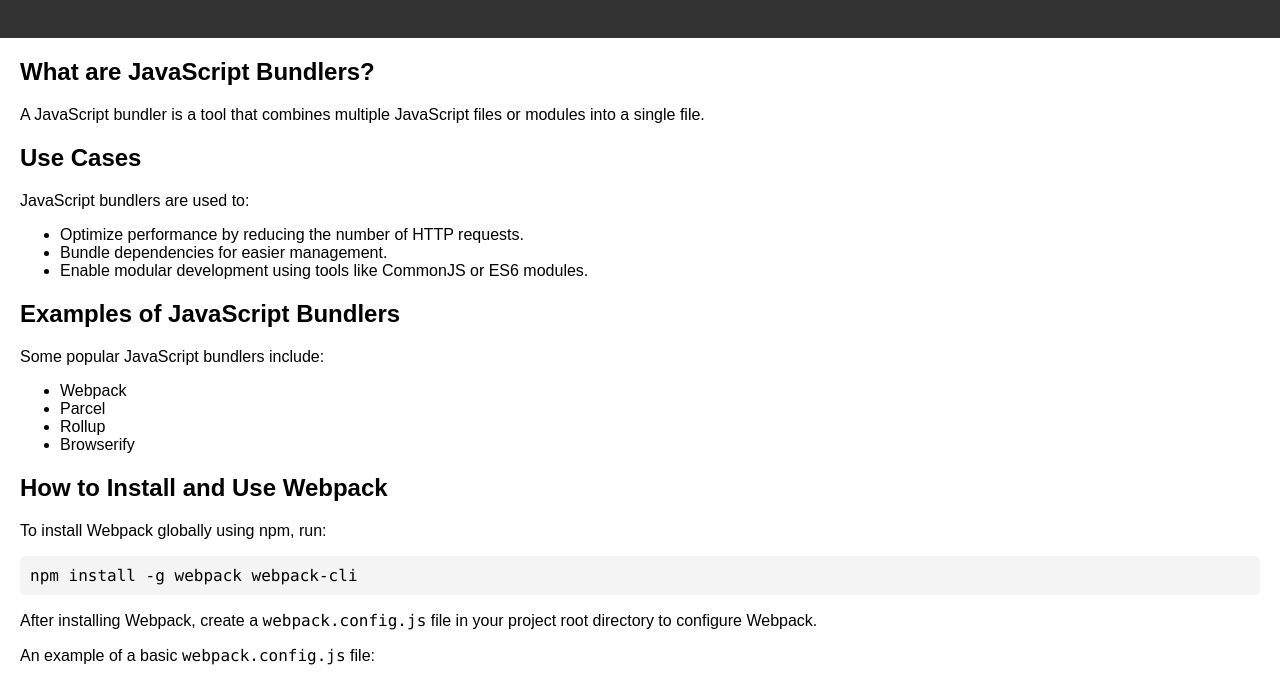
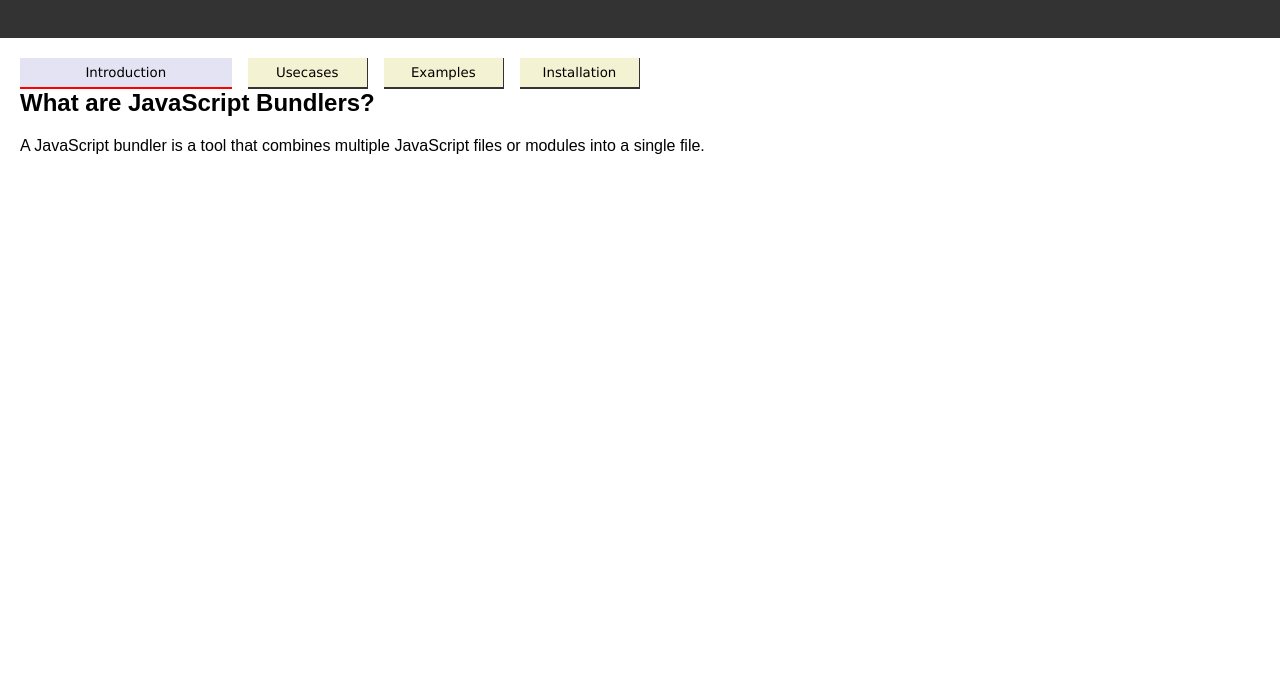
Before and after one commit to PydraxAlpta/bundlers-demo, a website built with webpack: page src/index.html in a window 1280 px wide. Shown: the part 60-738 px from the top of the page. Built offline with nearby package versions, Linux system fonts and the light colour scheme.

Commit message:
added html plugins and working code

```diff
--- a/package.json
+++ b/package.json
@@ -22,5 +22,11 @@
     "webpack": "^5.90.3",
     "webpack-cli": "^5.1.4",
     "webpack-dev-server": "^5.0.4"
+  },
+  "devDependencies": {
+    "css-loader": "^6.10.0",
+    "html-webpack-plugin": "^5.6.0",
+    "sass-loader": "^14.1.1",
+    "style-loader": "^3.3.4"
   }
 }
--- /dev/null
+++ b/src/code-example.js
@@ -0,0 +1,16 @@
+// @ts-check
+const codeExample = `const path = require('path');
+module.exports = {
+    entry: './src/index.js',
+    output: {
+        path: path.resolve(__dirname, 'dist'),
+        filename: 'bundle.js'
+    }
+};`;
+
+/** @param {HTMLElement | null} webpackExamplePre */
+export function insertExample(webpackExamplePre) {
+  const codeEl = document.createElement("code");
+  codeEl.innerText = codeExample;
+  webpackExamplePre?.appendChild(codeEl);
+}
--- a/src/index.html
+++ b/src/index.html
@@ -1,19 +1,27 @@
 <!DOCTYPE html>
 <html lang="en">
   <head>
-    <meta charset="UTF-8">
-    <meta name="viewport" content="width=device-width, initial-scale=1.0">
+    <meta charset="UTF-8" />
+    <meta name="viewport" content="width=device-width, initial-scale=1.0" />
     <title>JavaScript Bundlers</title>
-    <link rel="stylesheet" href="styles.css">
   </head>
   <body>
     <header>
       <h1>JavaScript Bundlers</h1>
     </header>
     <main>
+      <nav id="nav-bar">
+        <button class="nav-btn" data-target="introduction">Introduction</button>
+        <button class="nav-btn" data-target="usecases">Usecases</button>
+        <button class="nav-btn" data-target="examples">Examples</button>
+        <button class="nav-btn" data-target="webpack">Installation</button>
+      </nav>
       <section id="introduction">
         <h2>What are JavaScript Bundlers?</h2>
-            <p>A JavaScript bundler is a tool that combines multiple JavaScript files or modules into a single file.</p>
+        <p>
+          A JavaScript bundler is a tool that combines multiple JavaScript files
+          or modules into a single file.
+        </p>
       </section>
       <section id="usecases">
         <h2>Use Cases</h2>
@@ -21,7 +29,9 @@
         <ul>
           <li>Optimize performance by reducing the number of HTTP requests.</li>
           <li>Bundle dependencies for easier management.</li>
-                <li>Enable modular development using tools like CommonJS or ES6 modules.</li>
+          <li>
+            Enable modular development using tools like CommonJS or ES6 modules.
+          </li>
         </ul>
       </section>
       <section id="examples">
@@ -38,21 +48,15 @@
         <h2>How to Install and Use Webpack</h2>
         <p>To install Webpack globally using npm, run:</p>
         <pre><code>npm install -g webpack webpack-cli</code></pre>
-            <p>After installing Webpack, create a <code>webpack.config.js</code> file in your project root directory to configure Webpack.</p>
+        <p>
+          After installing Webpack, create a <code>webpack.config.js</code> file
+          in your project root directory to configure Webpack.
+        </p>
         <p>An example of a basic <code>webpack.config.js</code> file:</p>
-            <pre><code>const path = require('path');
-
-module.exports = {
-    entry: './src/index.js',
-    output: {
-        path: path.resolve(__dirname, 'dist'),
-        filename: 'bundle.js'
-    }
-};</code></pre>
+        <pre id="webpack-example"></pre>
         <p>Finally, run Webpack to bundle your JavaScript files:</p>
         <pre><code>webpack</code></pre>
       </section>
     </main>
-    <script src="index.js"></script>
   </body>
 </html>
--- a/src/index.js
+++ b/src/index.js
@@ -1 +1,11 @@
-// Code here
+// @ts-check
+import "./styles.css";
+import { insertExample } from "./code-example";
+import { handleNavigation } from "./navigation";
+
+window.onload = () => {
+  const webpackExamplePre = document.getElementById("webpack-example");
+  insertExample(webpackExamplePre);
+  const navbar = document.getElementById("nav-bar");
+  handleNavigation(navbar);
+};
--- /dev/null
+++ b/src/navigation.js
@@ -0,0 +1,34 @@
+// @ts-check
+/** @param {HTMLElement | null} navbar */
+export function handleNavigation(navbar) {
+  if (!navbar) {
+    return;
+  }
+  const buttons = navbar.querySelectorAll("button");
+  const ids = Array.from(buttons).map((button) =>
+    button.getAttribute("data-target")
+  );
+  const elements = ids.map((id) => (id ? document.getElementById(id) : null));
+
+  /** @param {number} idx */
+  function toggleElement(idx) {
+    for (let i = 0; i < buttons.length; ++i) {
+      const button = buttons[i];
+      const el = elements[i];
+      if (i === idx) {
+        button?.classList.add("active");
+        el?.classList.remove("hidden");
+      } else {
+        button?.classList.remove("active");
+        el?.classList.add("hidden");
+      }
+    }
+  }
+
+  buttons.forEach((button, idx) => {
+    button?.addEventListener("click", () => {
+      toggleElement(idx);
+    });
+  });
+  toggleElement(0);
+}
--- a/src/styles.css
+++ b/src/styles.css
@@ -12,7 +12,8 @@
   text-align: center;
 }
 
-h1, h2 {
+h1,
+h2 {
   margin-top: 0;
 }
 
@@ -34,3 +35,34 @@
 code {
   font-family: Consolas, monospace;
 }
+
+.hidden {
+  display: none;
+}
+
+nav {
+  display: flex;
+  justify-content: start;
+  align-items: flex-end;
+  gap: 1em;
+  width: 50%;
+}
+
+.nav-btn {
+  font-family: "Lucida Sans", "Lucida Sans Regular", "Lucida Grande",
+    "Lucida Sans Unicode", Geneva, Verdana, sans-serif;
+  background-color: #f3f3d3;
+  border-style: solid groove;
+  border-width: 0 1px 2px 0;
+  border-color: #333;
+  padding: 0.5em 1em;
+  margin: 0;
+  transition: all linear 0.25s;
+  flex: 0.5;
+  &.active {
+    border-width: 0 0 2px;
+    flex: 1;
+    background-color: #e3e3f3;
+    border-color: red;
+  }
+}
--- a/webpack.config.js
+++ b/webpack.config.js
@@ -1,9 +1,24 @@
-const path = require('path');
+const path = require("path");
+const HtmlWebpackPlugin = require("html-webpack-plugin");
 
 module.exports = {
-  entry: './src/index.js',
+  entry: "./src/index.js",
   output: {
-    filename: 'index.js',
-    path: path.resolve(__dirname, 'dist'),
-  }
+    filename: "index.js",
+    path: path.resolve(__dirname, "dist"),
+  },
+  plugins: [
+    new HtmlWebpackPlugin({
+      template: "./src/index.html",
+    }),
+  ],
+  module: {
+    rules: [
+      {
+        test: /\.css$/i,
+        use: ["style-loader", "css-loader"],
+      },
+    ],
+  },
+  mode: "production",
 };
```
Also changed, not shown: 1 other file. Lines whose indentation alone changed are shown as unchanged.
